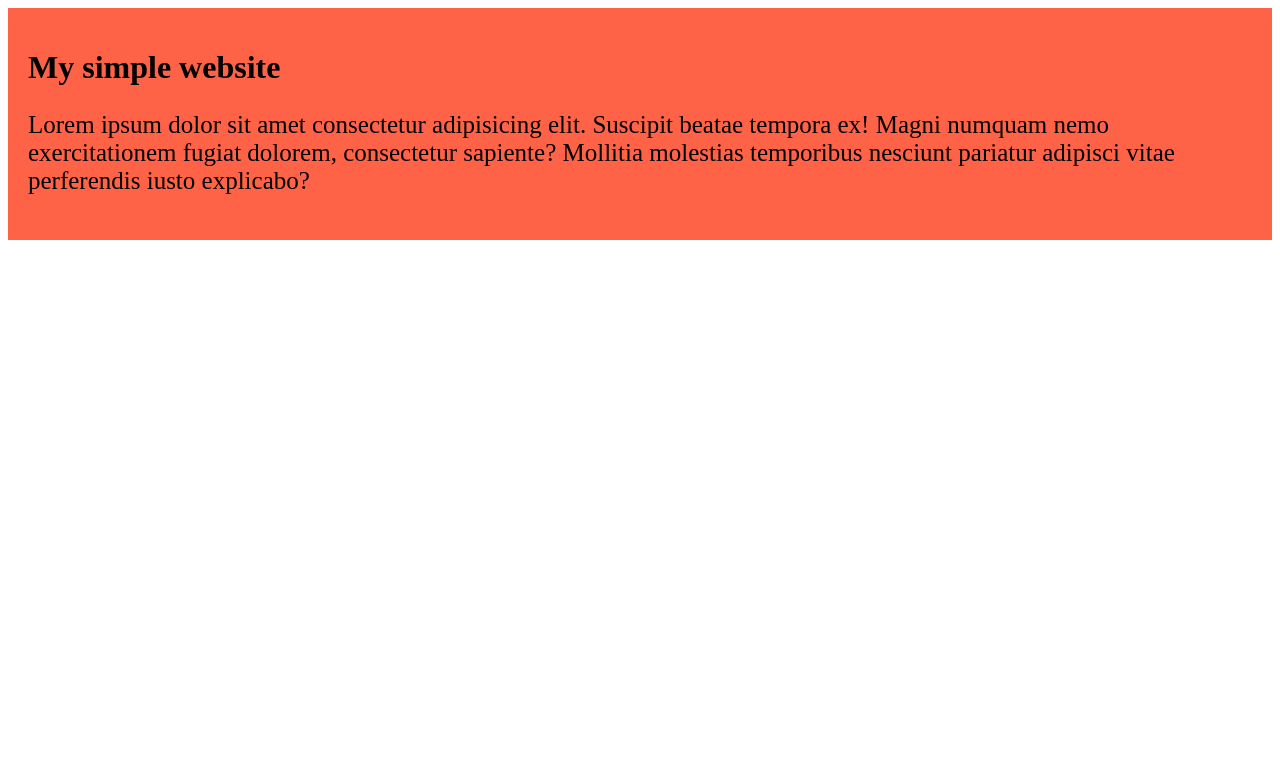
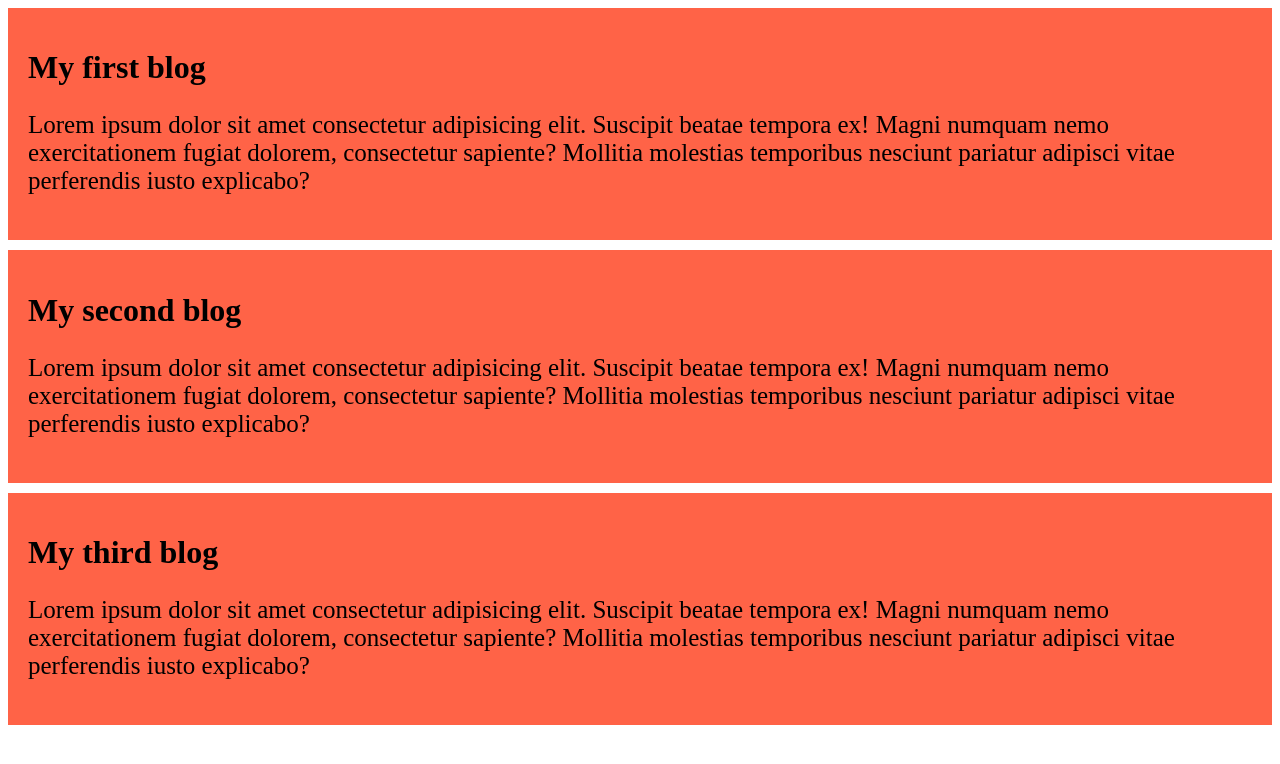
Before and after one commit to syedanamulhasan/my-simple-website, a plain HTML site: page index.html in a window 1280 px wide. Drawn offline with Linux system fonts and the light colour scheme.

Commit message:
added the second and third blog

```diff
--- a/blog.css
+++ b/blog.css
@@ -1,6 +1,7 @@
 div{
     background-color: tomato;
     padding: 20px;
+    margin-bottom: 10px;
 }
 p{
     font-size: 25px;
--- a/index.html
+++ b/index.html
@@ -7,8 +7,14 @@
     <link rel="stylesheet" href="blog.css">
 </head>
 <body>
-    <div><h1>My simple website</h1>
-    <p>Lorem ipsum dolor sit amet consectetur adipisicing elit. Suscipit beatae tempora ex! Magni numquam nemo exercitationem fugiat dolorem, consectetur sapiente? Mollitia molestias temporibus nesciunt pariatur adipisci vitae perferendis iusto explicabo?</p>
+    <div><h1>My first blog</h1>
+    <p class="content">Lorem ipsum dolor sit amet consectetur adipisicing elit. Suscipit beatae tempora ex! Magni numquam nemo exercitationem fugiat dolorem, consectetur sapiente? Mollitia molestias temporibus nesciunt pariatur adipisci vitae perferendis iusto explicabo?</p>
+</div>
+    <div><h1>My second blog</h1>
+    <p class="content">Lorem ipsum dolor sit amet consectetur adipisicing elit. Suscipit beatae tempora ex! Magni numquam nemo exercitationem fugiat dolorem, consectetur sapiente? Mollitia molestias temporibus nesciunt pariatur adipisci vitae perferendis iusto explicabo?</p>
+</div>
+    <div><h1>My third blog</h1>
+    <p class="content">Lorem ipsum dolor sit amet consectetur adipisicing elit. Suscipit beatae tempora ex! Magni numquam nemo exercitationem fugiat dolorem, consectetur sapiente? Mollitia molestias temporibus nesciunt pariatur adipisci vitae perferendis iusto explicabo?</p>
 </div>
 </body>
 </html>
```
